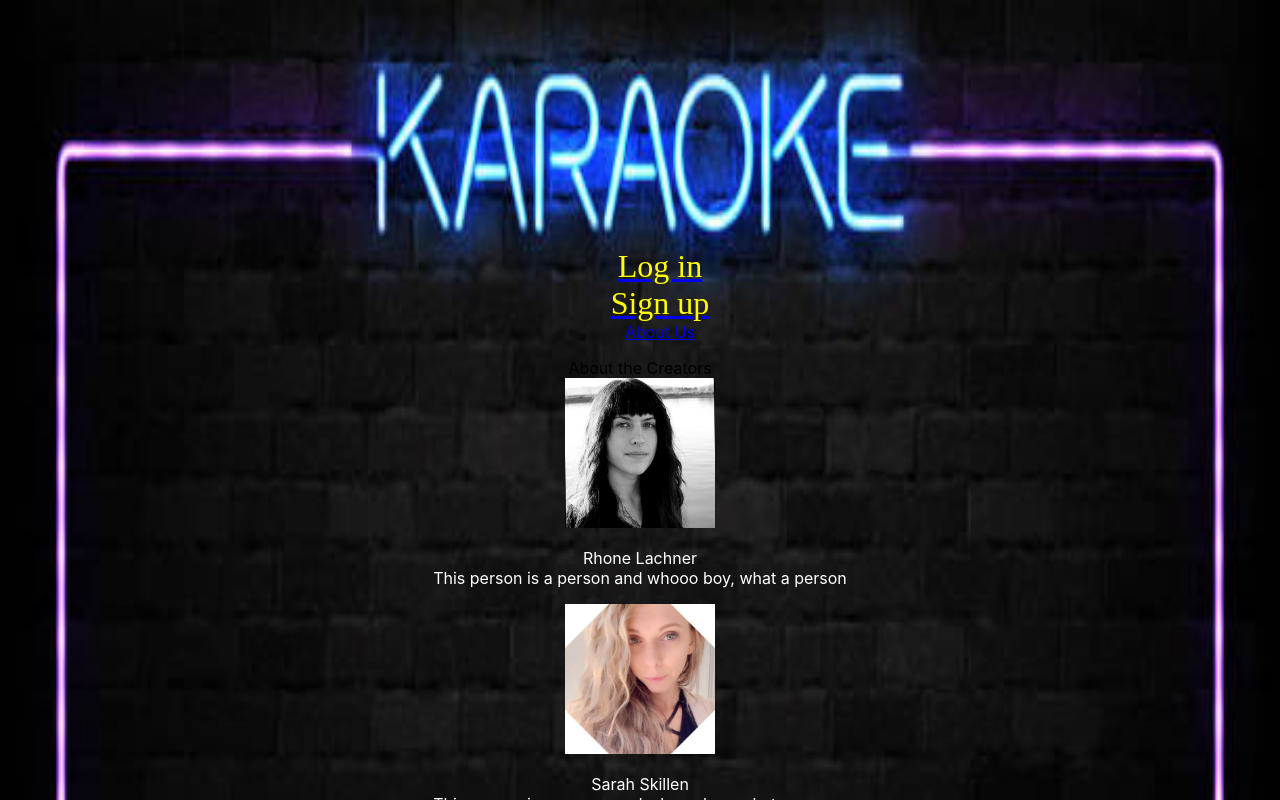
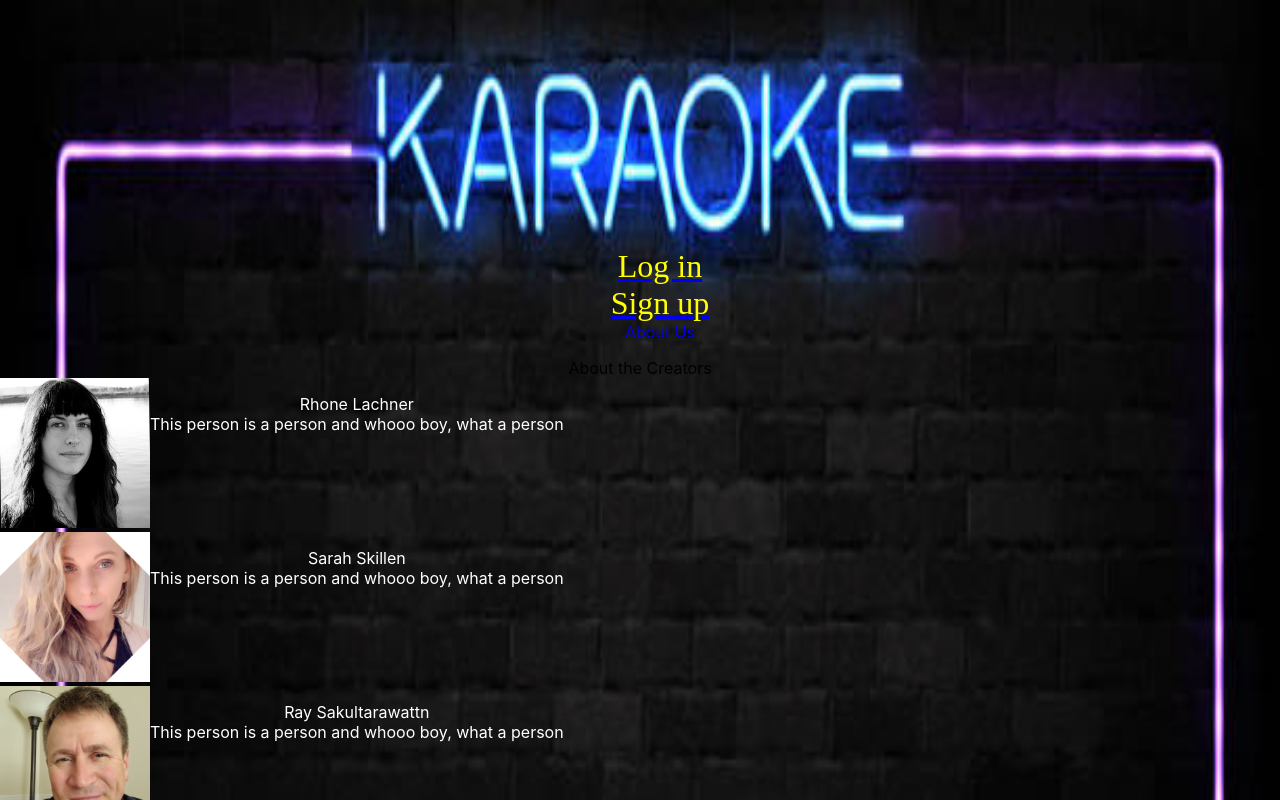
Before and after one commit to jumpybuns/karaoke-roulette-fe, a React (Create React App) app: page /aboutus in a window 1280 px wide. Shown: the top 800 px of the page. Built offline with nearby package versions, Linux system fonts and the light colour scheme.

Commit message:
about us

```diff
--- a/src/App.css
+++ b/src/App.css
@@ -75,5 +75,7 @@ h2 {
 }
 
 .bio {
-  color:white;
+  display: flex;
+  flex: wrap;
+  color: white;
 }
```
